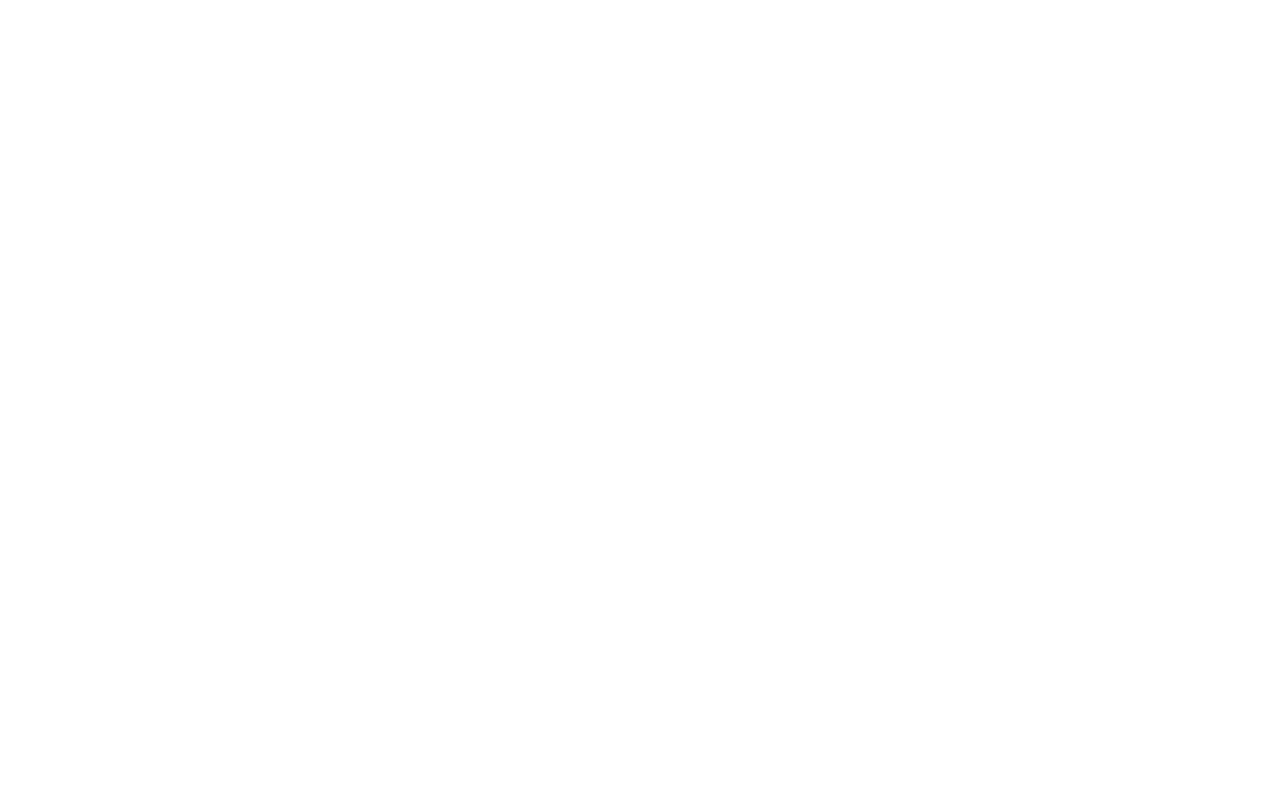
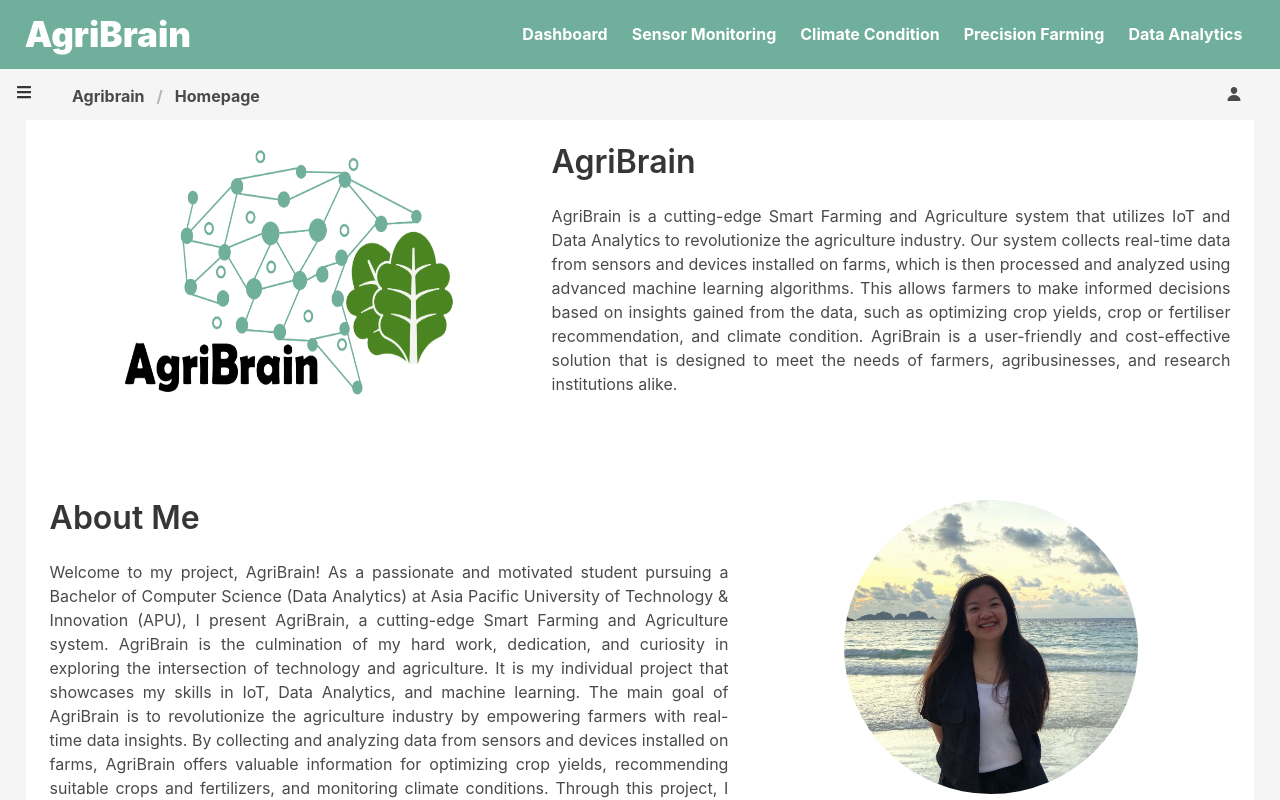
Before and after one commit to Vincci-ZeeChing/agribrain-system, a React (Create React App) app in the folder client/: page /homepage in a window 1280 px wide. Before the commit this address had no page. Shown: the top 800 px of the page. Built offline with nearby package versions, Linux system fonts and the light colour scheme; no server answers.

Commit message:
:zap: Change homepage endpoint

```diff
--- a/client/src/App.js
+++ b/client/src/App.js
@@ -35,7 +35,7 @@ function App() {
                 <Route path="/" element={<Login/>}/>
 
                 {/*Main Page*/}
-                <Route path="/agribrain" element={<Agribrain/>}/>
+                <Route path="/homepage" element={<Agribrain/>}/>
                 <Route path="/dashboard" element={<Dashboard/>}/>
                 <Route path="/sensor-monitoring" element={<SensorDashboard/>}/>
                 <Route path="/climate-condition" element={<ClimateDashboard/>} />
--- a/client/src/component/authentication/Login.jsx
+++ b/client/src/component/authentication/Login.jsx
@@ -21,7 +21,7 @@ const Login = () => {
 
     useEffect(() => {
         if (user || isSuccess) {
-            navigate("/agribrain");
+            navigate("/homepage");
         }
         dispatch(reset());
     }, [user, isSuccess, dispatch, navigate]);
--- a/client/src/component/layout/Navbar.jsx
+++ b/client/src/component/layout/Navbar.jsx
@@ -22,7 +22,7 @@ const Navbar = () => {
       <div>
         <nav className="navbar is-fixed-top has-shadow is-transparent" style={{ backgroundColor: '#71AF9D' }}>
           <div className="navbar-brand">
-            <NavLink to="/agribrain" className="navbar-item">
+            <NavLink to="/homepage" className="navbar-item">
               <h1 style={{ color: 'white', fontSize: '35px', fontWeight: '900', marginLeft: '1vw' }}>AgriBrain</h1>
             </NavLink>
             <a
```
